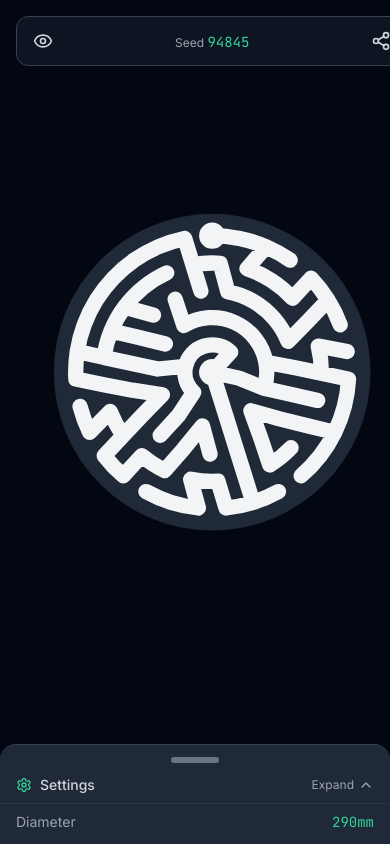
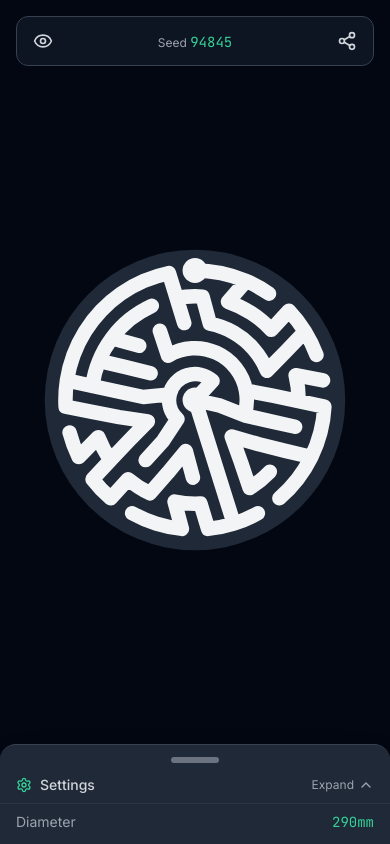
Before and after one commit to jburgess/mazemas-2025, a React (Vite) app: page / in a window 390 px wide. Built offline with nearby package versions, Linux system fonts and the light colour scheme.

Commit message:
Improve maze sizing to fit available space on mobile
- Account for top bar (64px) and bottom sheet in height calculation
- Use min(width, height) for proper square fitting
- Add explicit padding for mobile top bar clearance
- Desktop uses 90% of smaller container dimension

```diff
--- a/components/MazeViewer.tsx
+++ b/components/MazeViewer.tsx
@@ -48,14 +48,34 @@ const MazeViewer: React.FC<MazeViewerProps> = ({
   useEffect(() => {
     const calculateFitSize = () => {
       if (!containerRef.current) return;
-      const container = containerRef.current;
-      const containerWidth = container.clientWidth;
-      // Account for mobile bottom sheet offset
-      const containerHeight = container.clientHeight - (isMobile ? mobileBottomOffset : 0);
 
-      // Calculate size to fit with padding (85% of available space)
-      const availableSize = Math.min(containerWidth, Math.max(100, containerHeight)) * 0.85;
-      setMazeSize(Math.max(200, availableSize));
+      // Mobile layout constants
+      const MOBILE_TOP_BAR_HEIGHT = 64; // Top bar + margin
+      const MOBILE_PADDING = 24; // Padding around maze
+
+      if (isMobile) {
+        // On mobile, calculate available space explicitly
+        const viewportHeight = window.innerHeight;
+        const viewportWidth = window.innerWidth;
+
+        // Available height = viewport - top bar - bottom sheet - padding
+        const availableHeight = viewportHeight - MOBILE_TOP_BAR_HEIGHT - mobileBottomOffset - MOBILE_PADDING;
+        // Available width = viewport - padding on both sides
+        const availableWidth = viewportWidth - (MOBILE_PADDING * 2);
+
+        // Maze fits in a square constrained by the smaller dimension
+        const size = Math.min(availableWidth, Math.max(100, availableHeight));
+        setMazeSize(Math.max(150, size));
+      } else {
+        // Desktop: use container dimensions with some padding
+        const container = containerRef.current;
+        const containerWidth = container.clientWidth;
+        const containerHeight = container.clientHeight;
+
+        // Use 90% of the smaller dimension
+        const availableSize = Math.min(containerWidth, containerHeight) * 0.9;
+        setMazeSize(Math.max(200, availableSize));
+      }
 
       // Reset position when resizing
       api.start({ scale: 1, x: 0, y: 0, immediate: true });
@@ -574,8 +594,11 @@ ${wedgeSections}
 
       <div
         ref={containerRef}
-        className="flex-1 flex items-center justify-center overflow-hidden p-8 touch-none"
-        style={{ paddingBottom: isMobile ? mobileBottomOffset + 32 : undefined }}
+        className="flex-1 flex items-center justify-center overflow-hidden touch-none"
+        style={{
+          padding: isMobile ? '72px 16px 16px 16px' : 32, // Mobile: extra top padding for bar
+          paddingBottom: isMobile ? mobileBottomOffset + 16 : 32
+        }}
       >
         <animated.div
             className="relative rounded-full cursor-grab active:cursor-grabbing"
```
